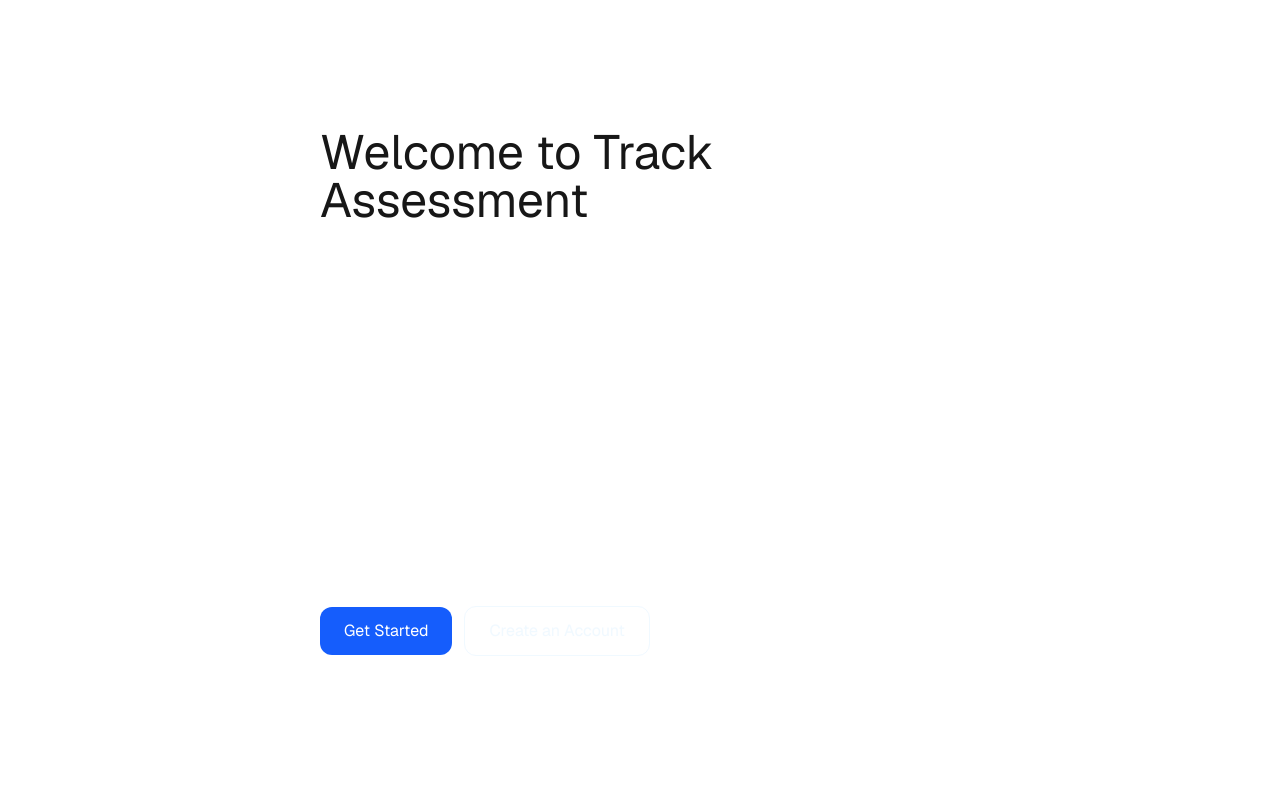
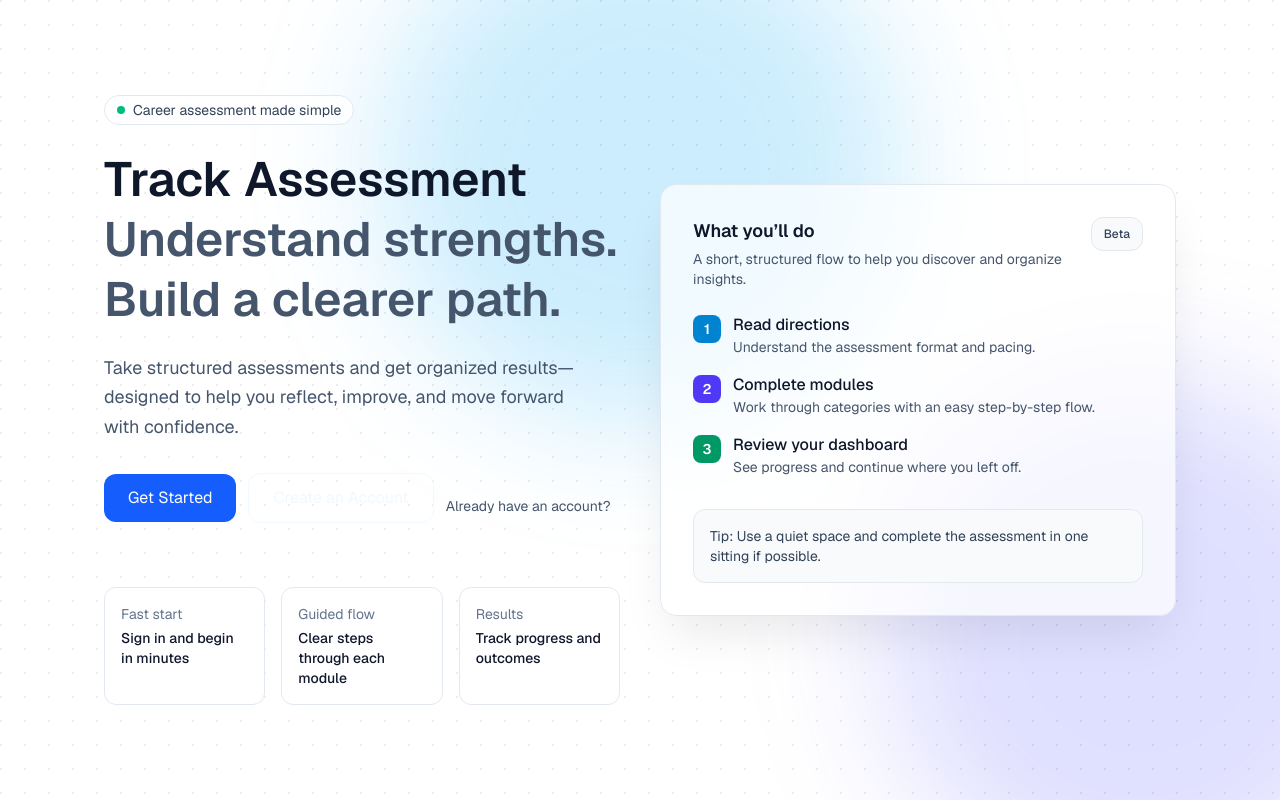
Before and after one commit to YVISS/TrackAssessment, a Next.js app in the folder frontend-v2/trackassessment/: page / in a window 1280 px wide. Built offline with nearby package versions, Linux system fonts and the light colour scheme; no server answers.

Commit message:
new landing page

```diff
--- a/frontend-v2/trackassessment/app/page.jsx
+++ b/frontend-v2/trackassessment/app/page.jsx
@@ -4,15 +4,138 @@ import SignUpButton from "./_components/SignUpButton";
 
 export default async function LandingPage() {
   await redirectIfAuthenticated();
+
   return (
-    <div className="flex min-h-screen items-center justify-center light:bg-zinc-50 font-sans dark:bg-black">
-      <main className="flex min-h-screen w-full max-w-3xl flex-col items-center justify-between py-32 px-16 bg-white dark:bg-transparent sm:items-start">
-        <h1 className="text-5xl">Welcome to Track Assessment</h1>
+    <div className="relative min-h-screen overflow-hidden bg-white font-sans text-slate-900 dark:bg-black dark:text-slate-50">
+      {/* Background */}
+      <div
+        aria-hidden="true"
+        className="pointer-events-none absolute inset-0"
+      >
+        <div className="absolute -top-24 left-1/2 h-[520px] w-[520px] -translate-x-1/2 rounded-full bg-sky-500/20 blur-3xl dark:bg-sky-500/10" />
+        <div className="absolute -bottom-24 right-[-120px] h-[520px] w-[520px] rounded-full bg-indigo-500/20 blur-3xl dark:bg-indigo-500/10" />
+        <div className="absolute inset-0 bg-[radial-gradient(circle_at_1px_1px,rgba(15,23,42,0.08)_1px,transparent_0)] [background-size:24px_24px] dark:bg-[radial-gradient(circle_at_1px_1px,rgba(226,232,240,0.10)_1px,transparent_0)]" />
+      </div>
 
-        <div className="mt-8 flex flex-wrap items-center justify-between gap-3">
-          <SignInButton/>
-          <SignUpButton/>
+      <main className="relative mx-auto flex min-h-screen w-full max-w-6xl items-center px-6 py-16 sm:px-10">
+        <div className="grid w-full grid-cols-1 items-center gap-10 lg:grid-cols-2">
+          {/* Left: hero copy */}
+          <section className="space-y-6">
+            <div className="inline-flex items-center gap-2 rounded-full border border-slate-200 bg-white/70 px-3 py-1 text-sm text-slate-700 backdrop-blur dark:border-slate-800 dark:bg-black/40 dark:text-slate-200">
+              <span className="h-2 w-2 rounded-full bg-emerald-500" />
+              Career assessment made simple
+            </div>
 
+            <h1 className="text-balance text-4xl font-semibold leading-tight sm:text-5xl">
+              Track Assessment
+              <span className="block text-slate-600 dark:text-slate-300">
+                Understand strengths. Build a clearer path.
+              </span>
+            </h1>
+
+            <p className="max-w-xl text-pretty text-lg leading-relaxed text-slate-600 dark:text-slate-300">
+              Take structured assessments and get organized results—designed to
+              help you reflect, improve, and move forward with confidence.
+            </p>
+
+            <div className="flex flex-wrap items-center gap-3 pt-2">
+              <SignInButton />
+              <SignUpButton />
+              <a
+                href="/login"
+                className="text-sm text-slate-600 underline-offset-4 hover:underline dark:text-slate-300"
+              >
+                Already have an account?
+              </a>
+            </div>
+
+            <dl className="grid max-w-xl grid-cols-1 gap-4 pt-6 sm:grid-cols-3">
+              <div className="rounded-xl border border-slate-200 bg-white/60 p-4 backdrop-blur dark:border-slate-800 dark:bg-black/30">
+                <dt className="text-sm text-slate-500 dark:text-slate-400">
+                  Fast start
+                </dt>
+                <dd className="mt-1 text-sm font-medium">
+                  Sign in and begin in minutes
+                </dd>
+              </div>
+              <div className="rounded-xl border border-slate-200 bg-white/60 p-4 backdrop-blur dark:border-slate-800 dark:bg-black/30">
+                <dt className="text-sm text-slate-500 dark:text-slate-400">
+                  Guided flow
+                </dt>
+                <dd className="mt-1 text-sm font-medium">
+                  Clear steps through each module
+                </dd>
+              </div>
+              <div className="rounded-xl border border-slate-200 bg-white/60 p-4 backdrop-blur dark:border-slate-800 dark:bg-black/30">
+                <dt className="text-sm text-slate-500 dark:text-slate-400">
+                  Results
+                </dt>
+                <dd className="mt-1 text-sm font-medium">
+                  Track progress and outcomes
+                </dd>
+              </div>
+            </dl>
+          </section>
+
+          {/* Right: preview card */}
+          <aside className="lg:justify-self-end">
+            <div className="rounded-2xl border border-slate-200 bg-white/70 p-6 shadow-2xl shadow-slate-900/10 backdrop-blur dark:border-slate-800 dark:bg-black/40 dark:shadow-black/40 sm:p-8">
+              <div className="flex items-start justify-between gap-4">
+                <div>
+                  <h2 className="text-lg font-semibold">What you’ll do</h2>
+                  <p className="mt-1 text-sm text-slate-600 dark:text-slate-300">
+                    A short, structured flow to help you discover and organize
+                    insights.
+                  </p>
+                </div>
+
+                <div className="rounded-xl border border-slate-200 bg-slate-50 px-3 py-2 text-xs font-medium text-slate-700 dark:border-slate-800 dark:bg-slate-950/40 dark:text-slate-200">
+                  Beta
+                </div>
+              </div>
+
+              <ol className="mt-6 space-y-4">
+                <li className="flex gap-3">
+                  <div className="mt-0.5 flex h-7 w-7 items-center justify-center rounded-lg bg-sky-600 text-sm font-semibold text-white">
+                    1
+                  </div>
+                  <div>
+                    <p className="font-medium">Read directions</p>
+                    <p className="text-sm text-slate-600 dark:text-slate-300">
+                      Understand the assessment format and pacing.
+                    </p>
+                  </div>
+                </li>
+                <li className="flex gap-3">
+                  <div className="mt-0.5 flex h-7 w-7 items-center justify-center rounded-lg bg-indigo-600 text-sm font-semibold text-white">
+                    2
+                  </div>
+                  <div>
+                    <p className="font-medium">Complete modules</p>
+                    <p className="text-sm text-slate-600 dark:text-slate-300">
+                      Work through categories with an easy step-by-step flow.
+                    </p>
+                  </div>
+                </li>
+                <li className="flex gap-3">
+                  <div className="mt-0.5 flex h-7 w-7 items-center justify-center rounded-lg bg-emerald-600 text-sm font-semibold text-white">
+                    3
+                  </div>
+                  <div>
+                    <p className="font-medium">Review your dashboard</p>
+                    <p className="text-sm text-slate-600 dark:text-slate-300">
+                      See progress and continue where you left off.
+                    </p>
+                  </div>
+                </li>
+              </ol>
+
+              <div className="mt-8 rounded-xl border border-slate-200 bg-slate-50 p-4 text-sm text-slate-700 dark:border-slate-800 dark:bg-slate-950/40 dark:text-slate-200">
+                Tip: Use a quiet space and complete the assessment in one sitting
+                if possible.
+              </div>
+            </div>
+          </aside>
         </div>
       </main>
     </div>
```
